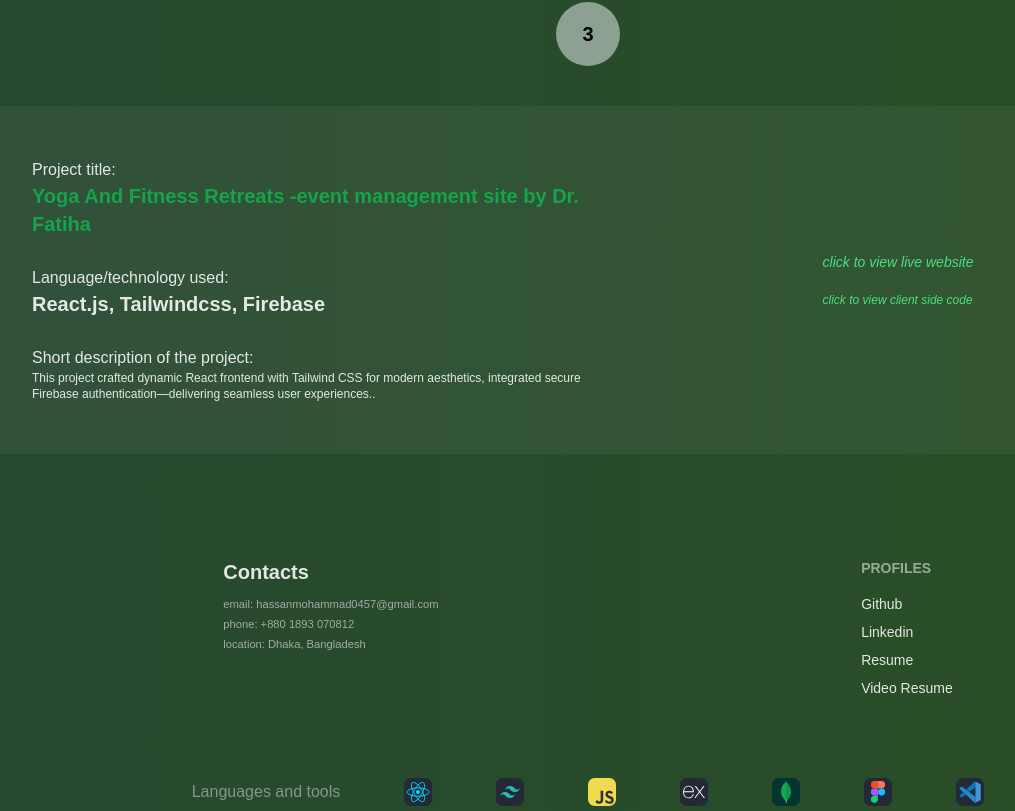
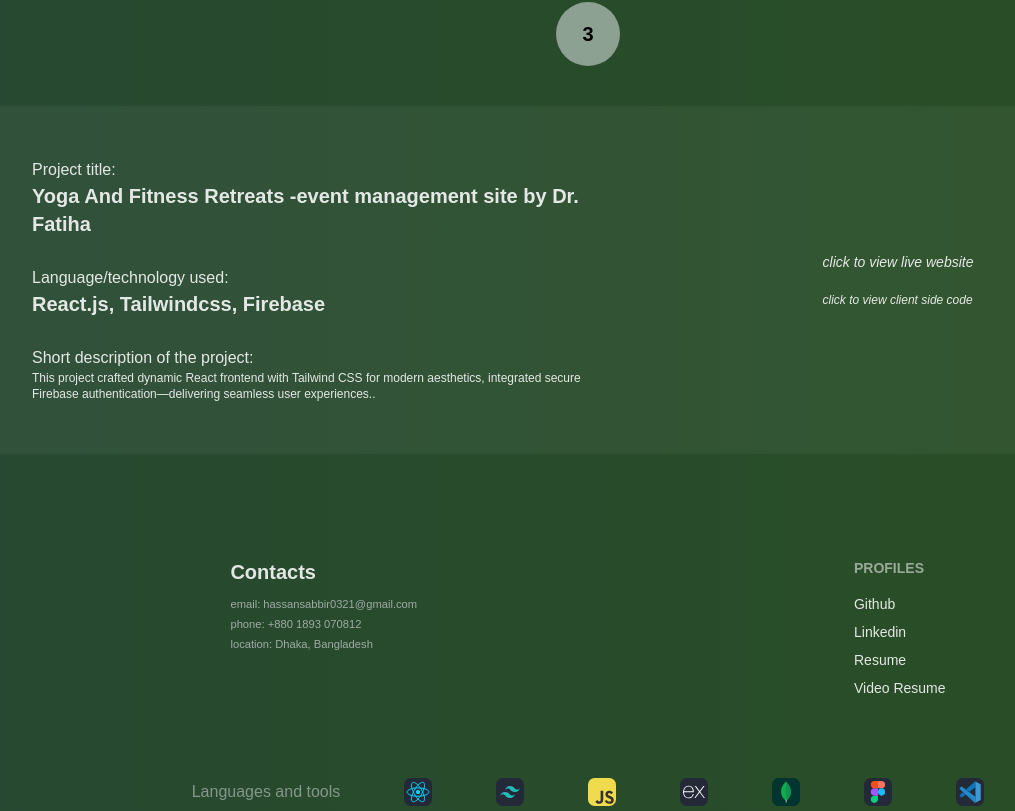
Before and after one commit to devalienbrain/Hassan-Mohammad-dev, a React (Vite) app: page /projects in a window 1280 px wide. Shown: the part 1294-2105 px from the top of the page, without its empty margins (52-1067 px from the left). Built offline with nearby package versions, Linux system fonts and the light colour scheme.

Commit message:
links fixed

```diff
--- a/src/Components/Footer/Footer.jsx
+++ b/src/Components/Footer/Footer.jsx
@@ -9,7 +9,7 @@ const Footer = () => {
         <div className="flex flex-col text-left">
           <h3 className="font-black text-xl">Contacts</h3>
           <p className="flex flex-col text-left text-sm text-zinc-300/70">
-            <small>email: hassanmohammad0457@gmail.com</small>
+            <small>email: hassansabbir0321@gmail.com</small>
             <small>phone: +880 1893 070812</small>
             <small>location: Dhaka, Bangladesh</small>
           </p>
@@ -31,7 +31,7 @@ const Footer = () => {
             Linkedin
           </a>
           <a
-            href="https://drive.google.com/file/d/1UhelAqtzdFCTa2sS1GnNLiBQYjK8cKgd/view?usp=sharing"
+            href="https://docs.google.com/document/d/1HqzqNTkhtamA70NjiNhPmuCkvJ6tX0z7/edit?usp=sharing&ouid=112922815759485059346&rtpof=true&sd=true"
             target="_blanc"
             className="link link-hover"
           >
--- a/src/Pages/Projects/ProjectCard.jsx
+++ b/src/Pages/Projects/ProjectCard.jsx
@@ -18,8 +18,7 @@ const ProjectCard = ({ project }) => {
       <div className="card bg-zinc-200/5 rounded-2xl relative flex flex-col md:flex-row p-5">
         <div className="card-body text-left flex flex-col gap-7 flex-1">
           <p>
-            Project title:{" "}
-            <p className="font-black text-green-600 text-xl">{websiteName}</p>
+            Project title: <p className="font-black text-xl">{websiteName}</p>
           </p>
           <p>
             Language/technology used:{" "}
@@ -33,7 +32,7 @@ const ProjectCard = ({ project }) => {
         </div>
         <div className="divider divider-success"></div>
         <div className="flex-1 flex justify-center items-center">
-          <div className="flex flex-col gap-5 text-left text-sm text-green-400">
+          <div className="flex flex-col gap-5 text-left text-sm">
             <a
               href={liveSiteLink}
               target="_blank"
--- a/src/Pages/Resume/Resume.jsx
+++ b/src/Pages/Resume/Resume.jsx
@@ -8,7 +8,7 @@ const Resume = () => {
   const subTitle =
     "Feel free to skip the download button and dive straight into the awesomeness that is my professional summary. It's like the golden nugget of my career story – compact, compelling, and ready to make a lasting impression. Let's make this journey through my skills and achievements a memorable one!.";
   const cvDownloadLink =
-    "https://drive.google.com/uc?export=download&id=1UhelAqtzdFCTa2sS1GnNLiBQYjK8cKgd";
+    "https://drive.google.com/uc?export=download&id=1JqRq3T4lgpVoN9e2daNW2ib_hzDfO62C";
 
   return (
     <div>
--- a/src/Pages/Skills/SkillCard.jsx
+++ b/src/Pages/Skills/SkillCard.jsx
@@ -3,7 +3,7 @@ const SkillCard = ({ skill }) => {
   return (
     <div className="card bg-zinc-300/10 rounded-lg relative">
       <div className="card-body text-center flex flex-col gap-7">
-        <span className="font-black text-2xl text-green-400 uppercase">
+        <span className="font-bold text-xl text-yellow-400 uppercase">
           {title}
         </span>{" "}
         <p className="text-sm">{details}</p>
```
Also changed, not shown: public/Resources/resume.jpg.
